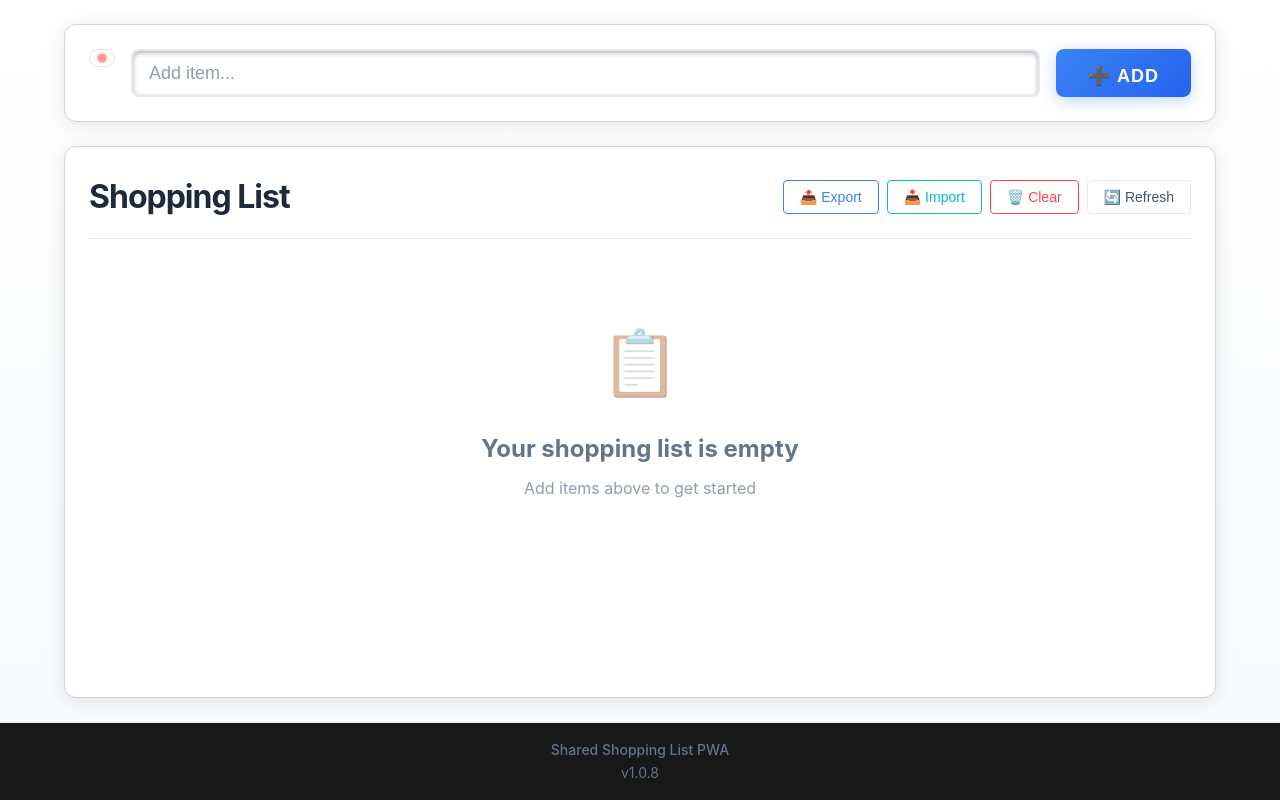
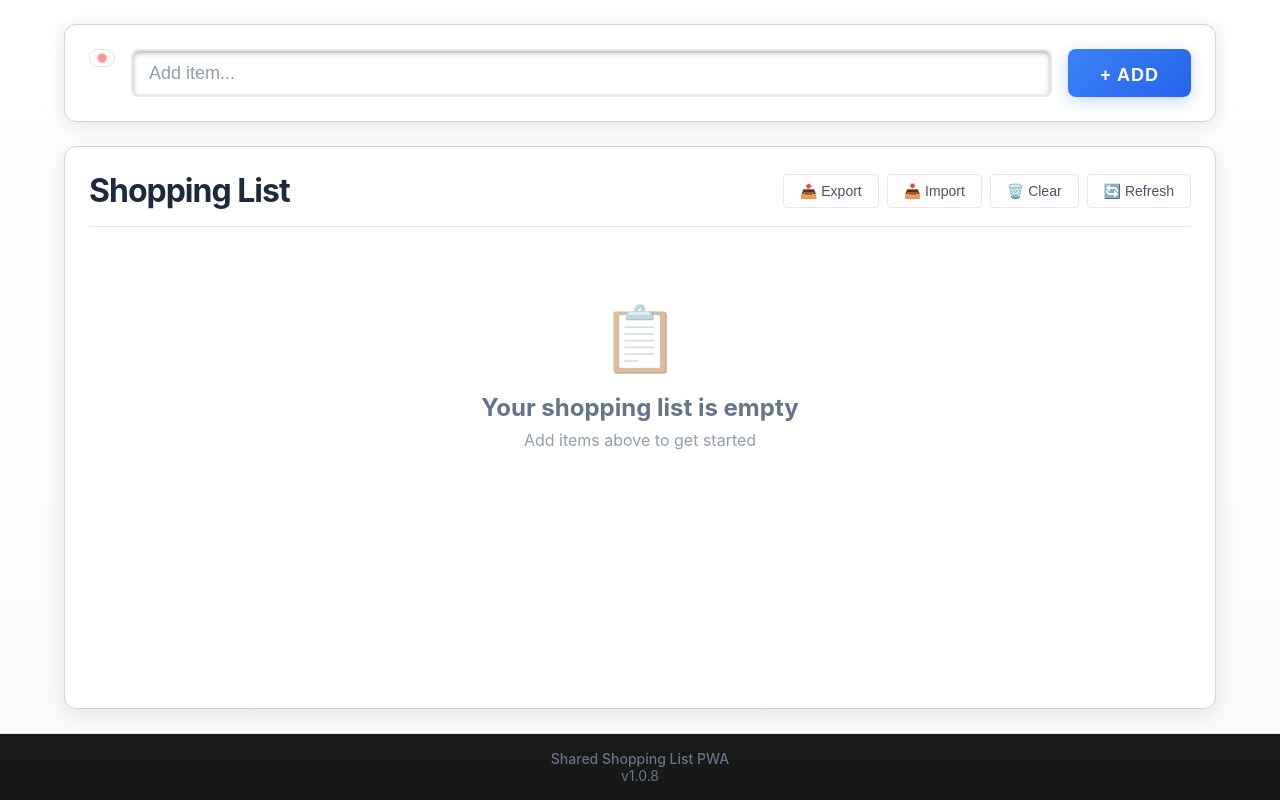
Before and after one commit to obtitus/shared-list, a FastAPI app: page / in a window 1280 px wide. Run offline with FastAPI, Linux system fonts and the light colour scheme; data comes from the database, SQL or seed files in the repository; data that the repository does not hold is empty.

Commit message:
added screenshot capture of each supported platform, made CSS adjustments for both mobile (larger buttons) and desktop (more compact) and removed the transparency on checked items

```diff
--- a/app/static/app.js
+++ b/app/static/app.js
@@ -784,25 +784,25 @@
         listItem.onclick = () => handleSelectItem(item.id);
 
         listItem.innerHTML = `
-            <div class="drag-handle" draggable="true" ondragstart="handleDragStart(event, ${item.id})" title="Drag to reorder">
+            <div class="drag-handle touch-target" draggable="true" ondragstart="handleDragStart(event, ${item.id})" title="Drag to reorder">
                 ⋮⋮
             </div>
 
-            <button class="item-checkbox ${item.completed ? 'checked' : ''}"
+            <button class="item-checkbox touch-target ${item.completed ? 'checked' : ''}"
                     onclick="handleToggleItem(${item.id})"
                     aria-label="${item.completed ? 'Mark as incomplete' : 'Mark as complete'}">
             </button>
 
             <div class="item-content">
                 <span class="item-name ${!item.name ? 'empty-spacer' : ''}">${item.name ? escapeHtml(item.name) : '—'}</span>
-                <button class="item-btn edit-btn" onclick="event.stopPropagation(); console.log('Edit button clicked for item:', ${item.id}); startItemNameEdit(${item.id})"
+                <button class="item-btn touch-target edit-btn" onclick="event.stopPropagation(); console.log('Edit button clicked for item:', ${item.id}); startItemNameEdit(${item.id})"
                         aria-label="Edit ${escapeHtml(item.name || 'item')}">
                     ✏️
                 </button>
             </div>
 
             <div class="item-actions">
-                <button class="item-btn delete-btn" onclick="handleDeleteItem(${item.id})"
+                <button class="item-btn touch-target delete-btn" onclick="handleDeleteItem(${item.id})"
                         aria-label="Delete ${escapeHtml(item.name)}">
                     🗑️
                 </button>
@@ -1126,14 +1126,6 @@
 
     if (targetIndex === -1 || draggedIndex === -1) return;
 
-    // Calculate new order index
-    let newOrderIndex;
-    if (insertBefore) {
-        newOrderIndex = shoppingList[targetIndex].order_index;
-    } else {
-        newOrderIndex = shoppingList[targetIndex].order_index + 1;
-    }
-
     // Remove dragged item from current position
     const draggedItemData = shoppingList.splice(draggedIndex, 1)[0];
 
@@ -1152,6 +1144,10 @@
         item.order_index = index + 1;
     });
 
+    // Calculate new order index for API call (based on final position)
+    const finalDraggedIndex = shoppingList.findIndex(item => item.id === draggedItemId);
+    const newOrderIndex = shoppingList[finalDraggedIndex].order_index;
+
     // Render updated list
     renderShoppingList();
 
@@ -1272,14 +1268,6 @@
         const draggedIndex = shoppingList.findIndex(item => item.id === draggedItemId);
 
         if (targetIndex !== -1 && draggedIndex !== -1) {
-            // Calculate new order index
-            let newOrderIndex;
-            if (insertBefore) {
-                newOrderIndex = shoppingList[targetIndex].order_index;
-            } else {
-                newOrderIndex = shoppingList[targetIndex].order_index + 1;
-            }
-
             // Reorder locally
             const draggedItemData = shoppingList.splice(draggedIndex, 1)[0];
             let insertIndex = insertBefore ? targetIndex : targetIndex + 1;
@@ -1289,6 +1277,10 @@
             shoppingList.forEach((item, index) => {
                 item.order_index = index + 1;
             });
+
+            // Calculate new order index for API call (based on final position)
+            const finalDraggedIndex = shoppingList.findIndex(item => item.id === draggedItemId);
+            const newOrderIndex = shoppingList[finalDraggedIndex].order_index;
 
             // Render updated list
             renderShoppingList();
--- a/app/static/styles.css
+++ b/app/static/styles.css
@@ -96,7 +96,6 @@
     color: var(--text-primary);
     font-family: var(--font-family);
     font-size: var(--font-size-base);
-    line-height: 1.6;
     -webkit-tap-highlight-color: transparent;
     overscroll-behavior: none;
 }
@@ -219,7 +218,6 @@
     box-shadow: 0 4px 15px rgba(59, 130, 246, 0.3);
     text-transform: uppercase;
     letter-spacing: 1px;
-    min-width: 120px;
     max-width: 25%;
     flex-shrink: 0;
     height: 48px; /* Match input height */
@@ -276,16 +274,14 @@
     gap: var(--spacing-sm);
 }
 
-.export-btn, .import-btn, .clear-btn, .refresh-btn {
+.export-btn.touch-target, .import-btn.touch-target, .clear-btn.touch-target, .refresh-btn.touch-target {
     padding: var(--spacing-sm) var(--spacing-md);
     font-size: var(--font-size-sm);
     font-weight: var(--font-weight-medium);
     border: 1px solid var(--border-color);
     background: transparent;
     color: var(--text-secondary);
-    border-radius: var(--radius-sm);
-    cursor: pointer;
-    transition: all 0.2s ease;
+    min-width:44px;
 }
 
 .export-btn:hover, .import-btn:hover, .clear-btn:hover, .refresh-btn:hover {
@@ -515,17 +504,23 @@
     gap: var(--spacing-xs);
 }
 
-/* Shared base class for item buttons */
-.item-btn {
-    padding: var(--spacing-xs) var(--spacing-sm);
+/* Touch target constraint class - mobile-only 44px minimum height */
+.touch-target {
+    /* Desktop: no height constraint */
     border-radius: var(--radius-sm);
+    transition: all 0.2s ease;
     cursor: pointer;
-    font-size: var(--font-size-sm);
-    transition: all 0.2s ease;
-    min-width: 60px;
     display: flex;
     align-items: center;
     justify-content: center;
+    flex-shrink: 0;
+}
+
+/* Shared base class for item buttons */
+.item-btn.touch-target {
+    padding: var(--spacing-xs) var(--spacing-sm);
+    font-size: var(--font-size-sm);
+    min-width: 60px;
     gap: var(--spacing-xs);
 }
 
--- a/app/templates/index.html
+++ b/app/templates/index.html
@@ -54,7 +54,7 @@
                         class="item-input"
                         autocomplete="off"
                     >
-                    <button type="submit" class="add-btn">➕ Add</button>
+                    <button type="submit" class="add-btn">+ Add</button>
                 </form>
             </section>
 
@@ -63,10 +63,10 @@
                 <div class="list-header">
                     <h2 class="list-title" title="Click to edit list name">Shopping List</h2>
                     <div class="list-actions">
-                        <button class="export-btn" id="exportBtn">📤 Export</button>
-                        <button class="import-btn" id="importBtn">📥 Import</button>
-                        <button class="clear-btn" id="clearBtn">🗑️ Clear</button>
-                        <button class="refresh-btn" id="refreshBtn">🔄 Refresh</button>
+                        <button class="export-btn touch-target" id="exportBtn">📤 Export</button>
+                        <button class="import-btn touch-target" id="importBtn">📥 Import</button>
+                        <button class="clear-btn touch-target" id="clearBtn">🗑️ Clear</button>
+                        <button class="refresh-btn touch-target" id="refreshBtn">🔄 Refresh</button>
                     </div>
                 </div>
 
```
Also changed, not shown: other parts of app/static/styles.css (+29 -21 lines), progress.md (+2 -1 lines), tests/basic-pwa.spec.ts (+44 -1 lines), tests/playwright/playwright.config.ts (+4 -4 lines), 1 other file.
